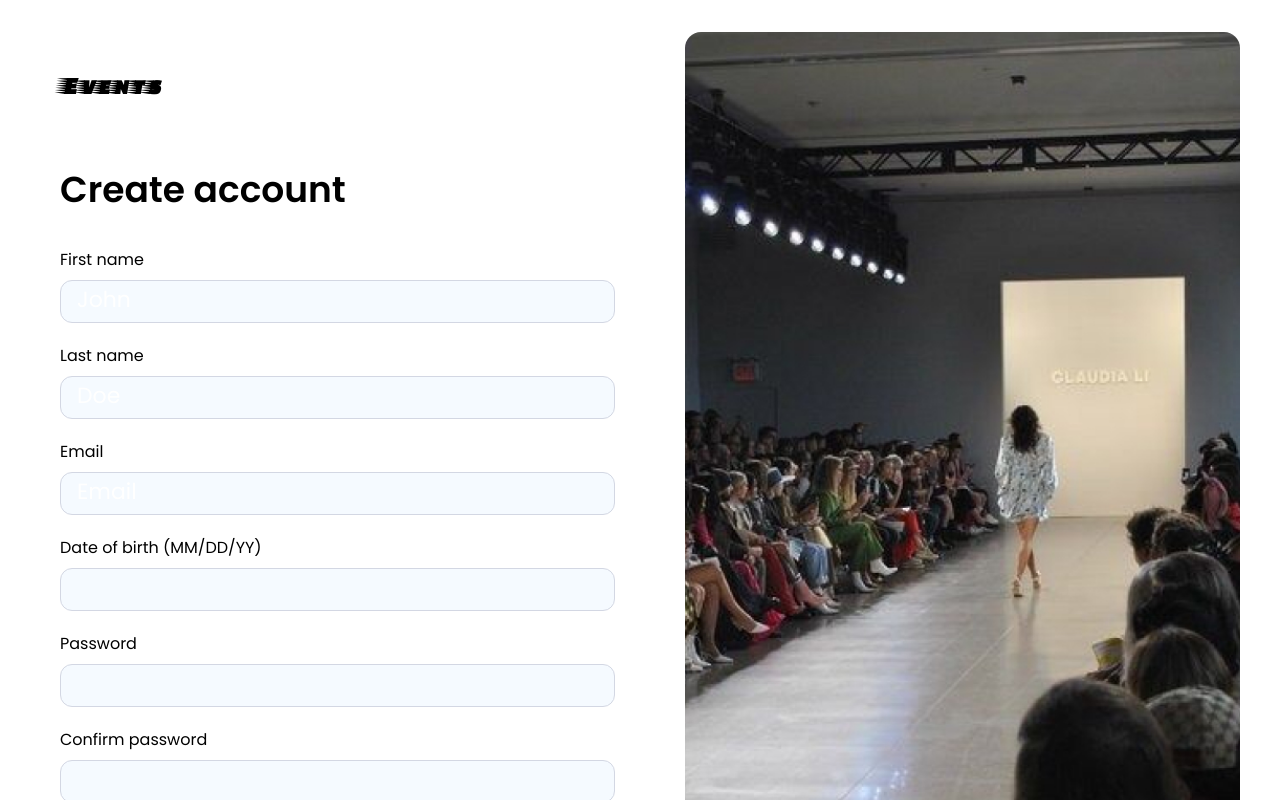
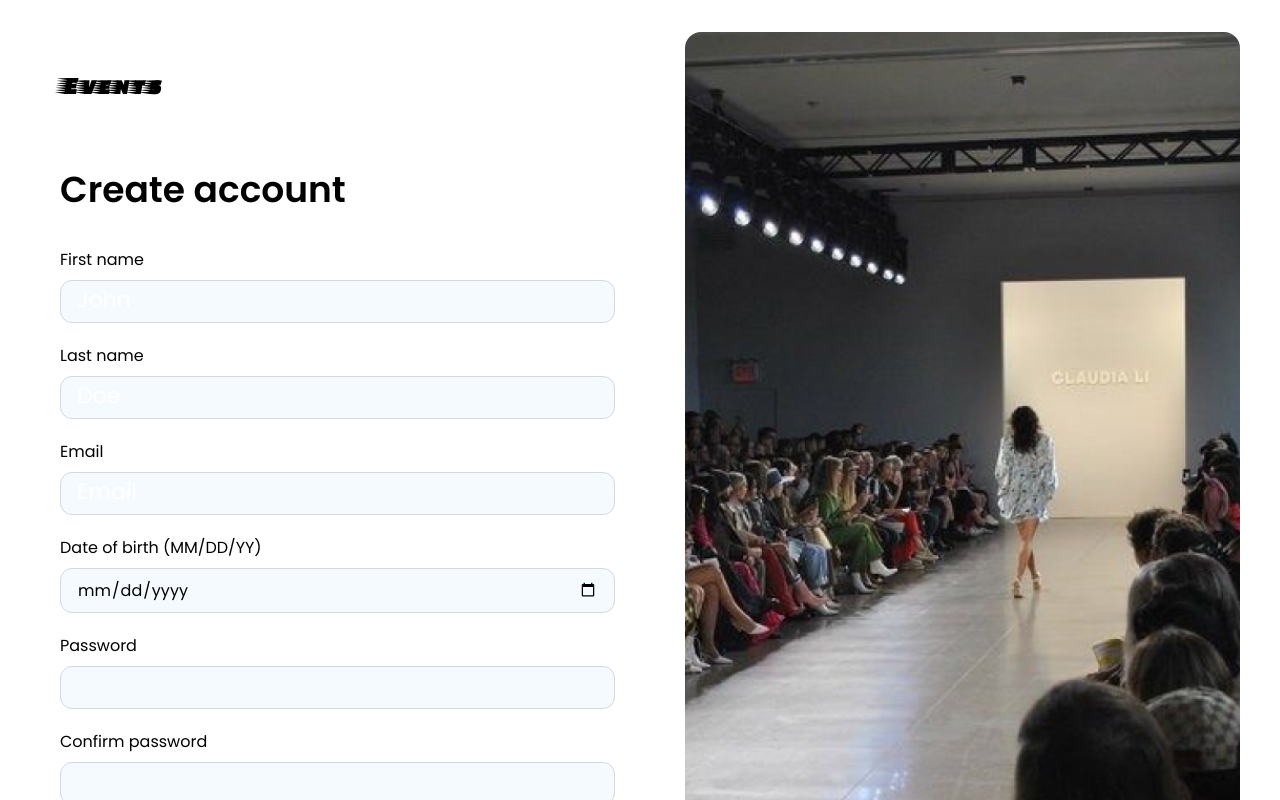
Before and after one commit to APHOMER/PhasionShow-fe, a React (Create React App) app: page /register in a window 1280 px wide. Shown: the top 800 px of the page. Built offline with nearby package versions, Linux system fonts and the light colour scheme.

Commit message:
returned D.O.B. Credentials back to normal

```diff
--- a/src/components/Auth/Register.js
+++ b/src/components/Auth/Register.js
@@ -101,12 +101,12 @@ const Register = ({ setAuthToken }) => {
                   <div className="input-wrapper">
                     <label htmlFor="date-of-birth">Date of birth <span className="date-format">(MM/DD/YY)</span></label>
                     <input
-                      // id="date-of-birth"
-                      // type="date"
-                      // name="dateOfBirth"
-                      // value={formInputs.dateOfBirth}
-                      // onChange={handleInputChange}
-                      // required
+                      id="date-of-birth"
+                      type="date"
+                      name="dateOfBirth"
+                      value={formInputs.dateOfBirth}
+                      onChange={handleInputChange}
+                      required
                     />
                   </div>
                   <div className="input-wrapper">
```
